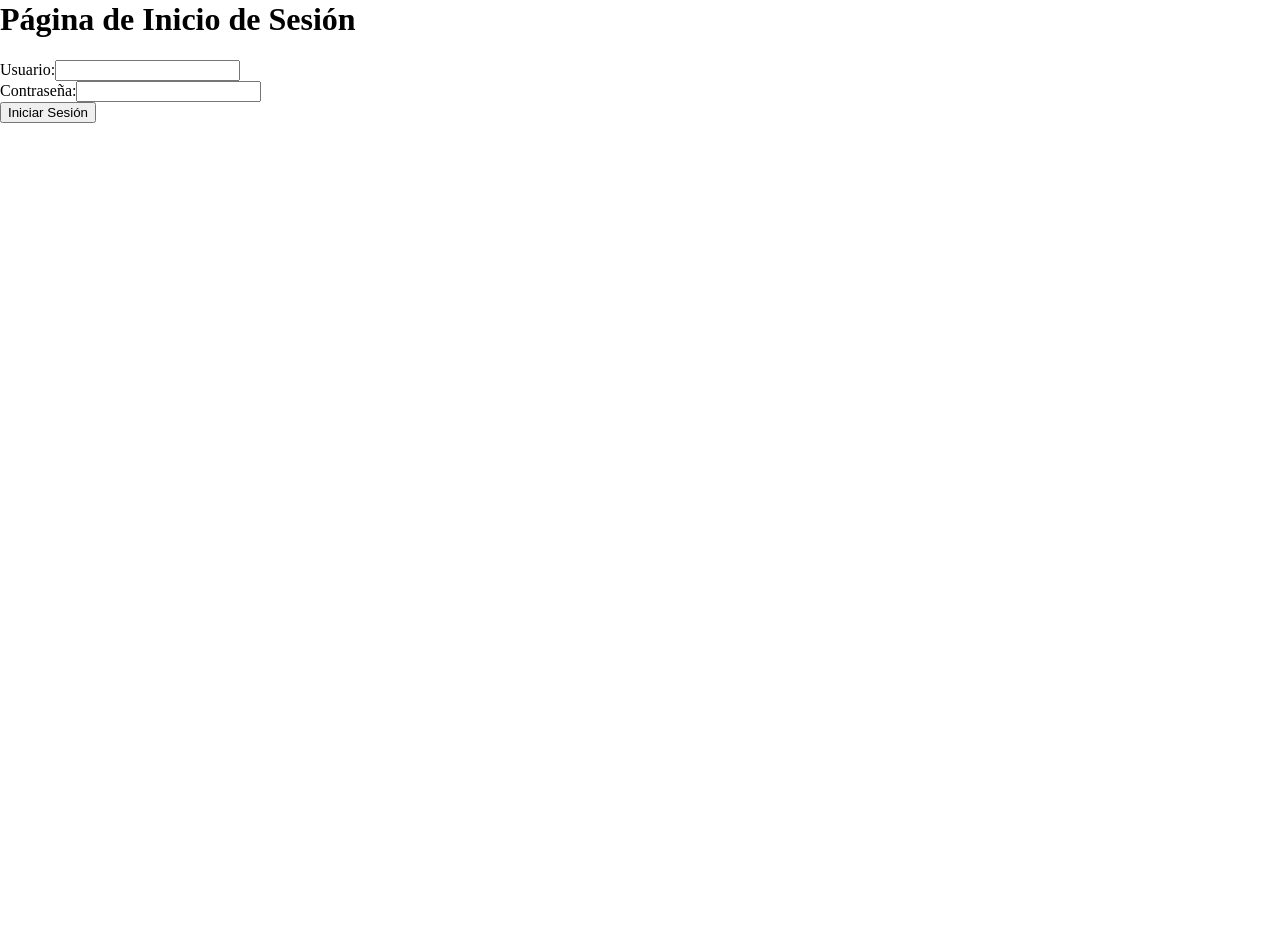
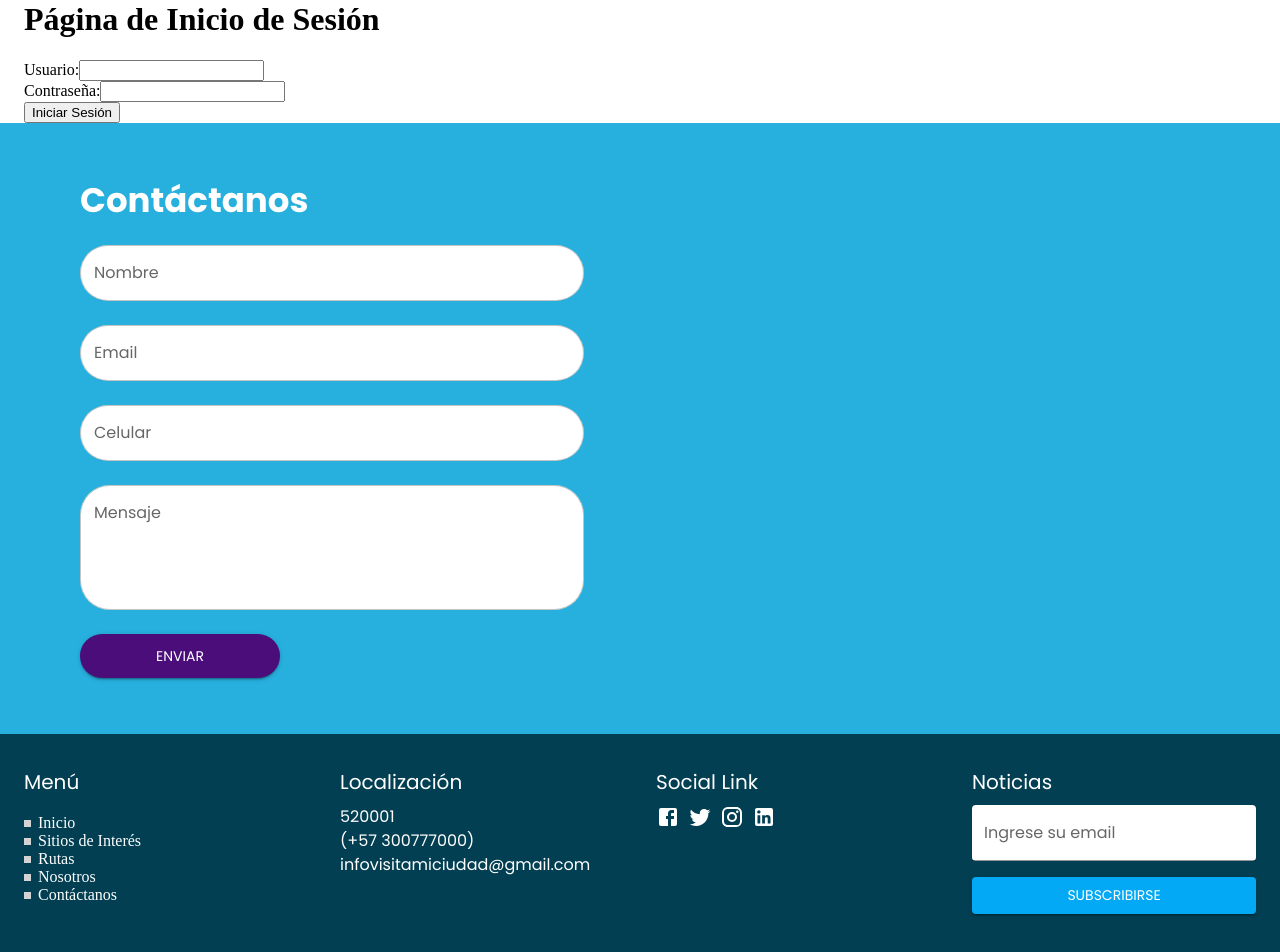
Before and after one commit to dianaflorez/visitamiciudad, a React (Vite) app in the folder frontend/: page /login in a window 1280 px wide. Shown: the part 120-1072 px from the top of the page. Before the commit the page ends 800 px from the top, so only its background shows below. Built offline with nearby package versions, Linux system fonts and the light colour scheme.

Commit message:
Update Login Page

```diff
--- a/frontend/src/Login.tsx
+++ b/frontend/src/Login.tsx
@@ -1,8 +1,10 @@
-import React from 'react';
+import { Container } from "@mui/material";
+import { ContactForm, Footer } from "./components";
 
 const Login = () => {
   return (
-    <div>
+    <>
+      <Container>
         <h1>Página de Inicio de Sesión</h1>
         <form>
           <label>
@@ -17,7 +19,10 @@ const Login = () => {
           <br />
           <button type="submit">Iniciar Sesión</button>
         </form>
-    </div>
+      </Container>
+      <ContactForm />
+      <Footer />
+    </>
   );
 };
 
```
Lines whose indentation alone changed are shown as unchanged.
